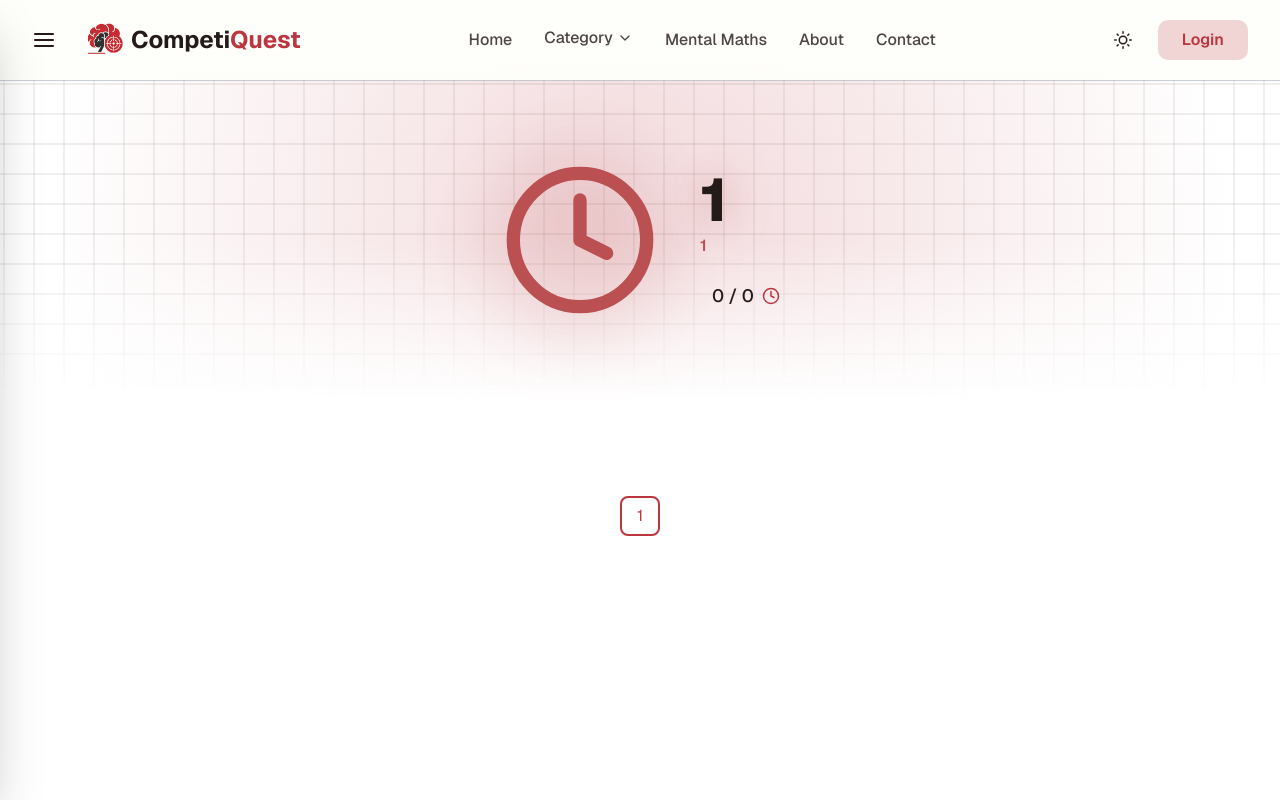
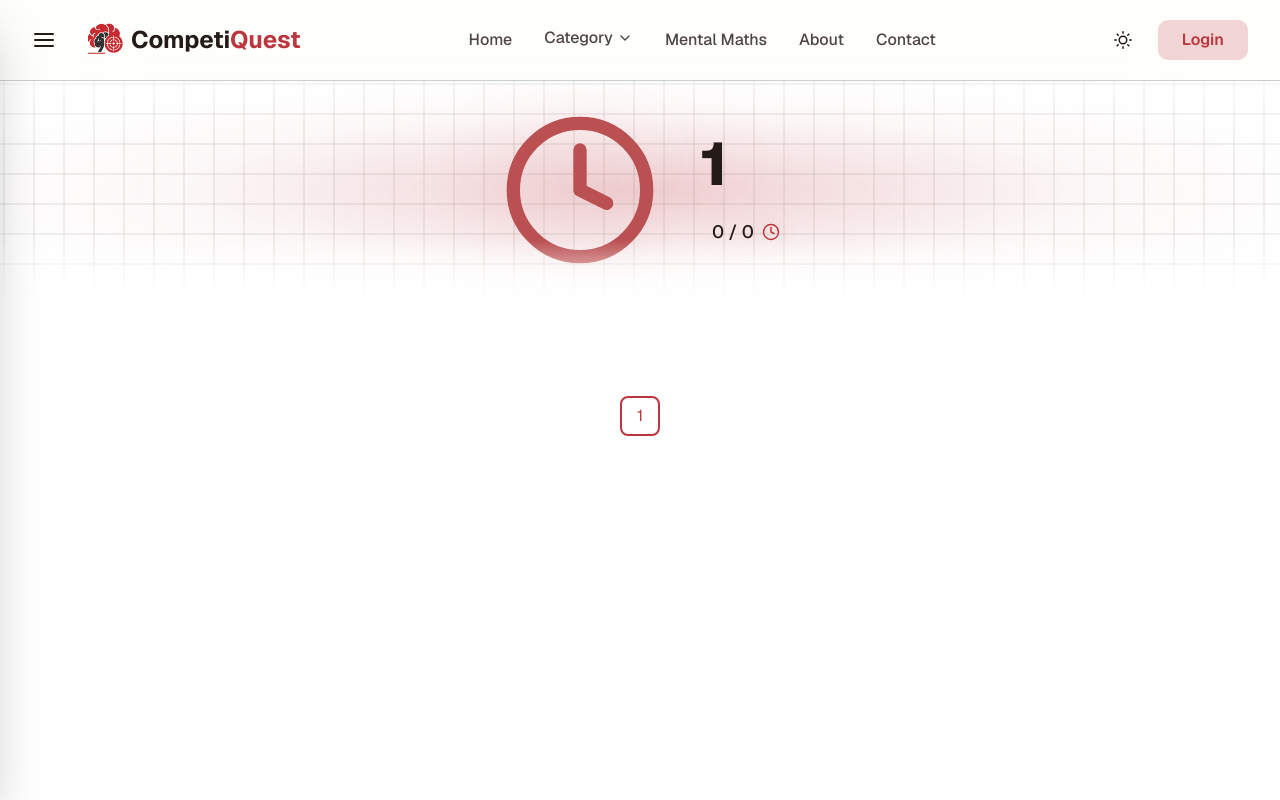
Before and after one commit to gauravRathod674/CompetiQuest, a Next.js app in the folder Client/: page /1/1/1 in a window 1280 px wide. Shown: the top 800 px of the page. Built offline with nearby package versions, Linux system fonts and the light colour scheme.

Commit message:
Improve header of question section

```diff
--- a/Client/app/[category]/[subcategory]/[pageNumber]/page.jsx
+++ b/Client/app/[category]/[subcategory]/[pageNumber]/page.jsx
@@ -50,16 +50,14 @@ export default function QuestionPage() {
   }, []);
 
   const handlePageChange = (newPage) => {
-    // always push Next.js route for given page
     router.push(`/${category}/${slugSub}/${newPage}`);
   };
 
   return (
     <div className="min-h-screen bg-background text-foreground pt-20">
       {/* Topic Header */}
-      <header className="relative h-80 flex items-center justify-center overflow-hidden">
-        {/* Glowing Grid Background */}
-        <div className="absolute inset-0 z-0">
+      <header className="relative h-55 flex items-center justify-center overflow-hidden">
+        <div className="absolute inset-0 z-0 [mask-image:radial-gradient(ellipse_120%_90%_at_center,black_40%,transparent_90%)]">
           <Squares
             speed={0.1}
             squareSize={30}
@@ -67,29 +65,52 @@ export default function QuestionPage() {
             borderColor="oklch(0.66 0.015 65 / 0.15)"
             hoverFillColor="#bb5052"
           />
-          {/* Glow spreading 85-90% */}
-          <div className="absolute inset-0 bg-[radial-gradient(circle_at_center,var(--accent-glow)_20%,transparent_90%)]" />
+          <div
+            className="absolute inset-0"
+            style={{
+              backgroundImage: `
+          radial-gradient(ellipse at center, var(--accent-glow) 0%, transparent 50%),
+          radial-gradient(ellipse at center, oklch(from var(--accent) l c h / 0.1) 0%, transparent 80%)
+        `,
+            }}
+          />
         </div>
 
         {/* Content Row: Icon (left) + Title/Progress (right) */}
         <div className="relative z-10 flex items-center justify-center gap-10">
           {/* Left: Huge Icon */}
-          <FiClock className="text-[#bb5052] text-[8rem] md:text-[10rem] drop-shadow-[0_0_40px_rgba(187,80,82,0.7)] flex-shrink-0" />
+          <FiClock
+            className="text-[#bb5052] text-[8rem] md:text-[10rem]
+                 drop-shadow-[0_0_40px_var(--accent-glow)] flex-shrink-0"
+          />
 
           {/* Right: Title + Category + Progress */}
           <div className="flex flex-col items-start">
-            <h1 className="text-5xl md:text-6xl font-extrabold text-foreground drop-shadow-[0_0_20px_rgba(187,80,82,0.6)]">
+            {/* Category */}
+            {/* <p
+              className="mt-1 text-[#bb5052] text-xl font-bold uppercase tracking-widest
+                   drop-shadow-[0_0_15px_var(--accent-glow)]"
+            >
+              {formatText(category)}
+            </p> */}
+
+            {/* Subcategory */}
+            <h1
+              className="text-5xl md:text-6xl font-extrabold text-foreground
+                   drop-shadow-[0_0_25px_var(--accent-glow)]"
+            >
               {formatText(subcategory)}
             </h1>
-            <p className="mt-1 text-[#bb5052] font-semibold uppercase tracking-widest">
-              {formatText(category)}
-            </p>
+
 
             {/* Progress Section */}
             <div className="mt-6 w-full">
               <div className="flex items-center gap-3">
                 {/* Progress bar */}
-                <div className="flex-1 max-w-sm h-2 rounded-full bg-border overflow-hidden">
+                <div
+                  className="flex-1 max-w-sm h-2 rounded-full bg-border overflow-hidden
+                          drop-shadow-[0_0_12px_var(--accent-glow)]"
+                >
                   <div
                     className="h-full bg-[#bb5052] transition-all"
                     style={{
@@ -103,22 +124,26 @@ export default function QuestionPage() {
                     }}
                   />
                 </div>
-                {/* Progress count with icon */}
-                <div className="flex items-center gap-1 text-lg font-medium text-foreground">
+
+                {/* Progress count */}
+                <div
+                  className="flex items-center gap-1 text-lg font-medium text-foreground
+                       drop-shadow-[0_0_12px_var(--accent-glow)]"
+                >
                   <span>
                     {(pageNumber - 1) * questionsPerPage +
                       paginatedQuestions.length}{" "}
                     / {totalQuestions}
                   </span>
-                  <FiClock className="ml-1 text-accent" />
+                  <FiClock className="ml-1 text-accent drop-shadow-[0_0_10px_var(--accent-glow)]" />
                 </div>
               </div>
             </div>
           </div>
         </div>
 
-        {/* Mask for smooth blending */}
-        <div className="absolute bottom-0 left-0 right-0 h-40 bg-gradient-to-b from-background/0 to-background" />
+        {/* ⬇ Fade Mask for Blend */}
+        <div className="absolute bottom-0 left-0 right-0 h-15 bg-gradient-to-b from-background/0 to-background z-20 pointer-events-none" />
       </header>
 
       {/* Questions + Pagination */}
--- a/Client/app/globals.css
+++ b/Client/app/globals.css
@@ -64,7 +64,7 @@
   --input: oklch(0.95 0.03 90);
   --ring: oklch(0.536 0.17 21.3 / 0.6);
   --square-border-color: oklch(from var(--foreground) l c h / 0.01);
-   --accent-glow: rgba(188,55,68,0.15);
+  --accent-glow: rgba(188,55,68,0.15);
 }
 
 /* Dark Mode Theme - Unchanged */
```
